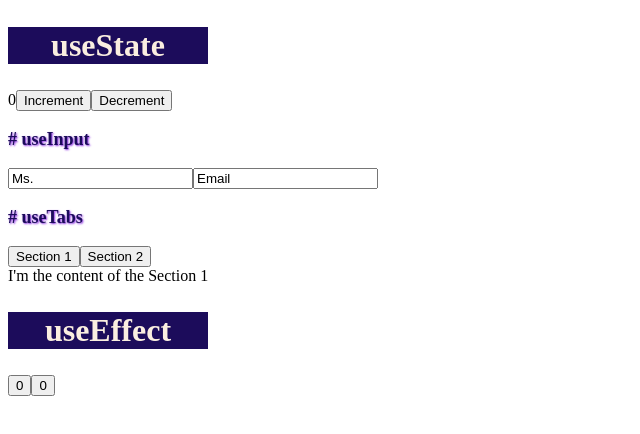
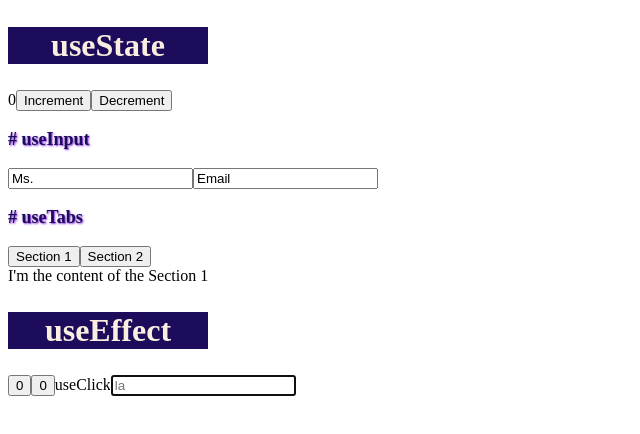
Before and after one commit to bluehy/react-hooks, a React (Create React App) app: page / in a window 1280 px wide. Shown: the top 434 px of the page, without its empty margins (0-640 px from the left). Built offline with nearby package versions, Linux system fonts and the light colour scheme.

Commit message:
use useRef

```diff
--- a/src/index.js
+++ b/src/index.js
@@ -1,4 +1,4 @@
-import React, { useState, useEffect } from "react";
+import React, { useState, useEffect, useRef } from "react";
 import ReactDOM from "react-dom";
 import styled from "styled-components";
 
@@ -94,6 +94,14 @@ const App = () => {
   // setTimeout(() => titleUpdater("Home"), 5000);
   UseTitleApp();
 
+  // ++++++++++Hooks_useClick+++++++++++++++
+  const input = useRef();
+  // component의 부분을 선택할 수 있는 방법 (document.getElementByID()와 같은 기능) _ hrml에 접근이 가능.
+  setTimeout(()=> console.log(input), 5000)
+  setTimeout(()=> console.log(input.current), 5000)
+  setTimeout(()=> console.log(input.current.focus()), 5000)
+  // input으로 focus된다.
+
   // return
   return (
     <>
@@ -117,6 +125,8 @@ const App = () => {
     <button onClick={() => setNumber(number + 1)}>{number}</button>
     <button onClick={() => setANumber(aNumber + 1)}>{aNumber}</button>
 
+    <category>useClick</category>
+    <input ref={input} placeholder="la" />
     </>
   )
 }
```
Also changed, not shown: 1 other file (tests, documents, lock files or other folders).
